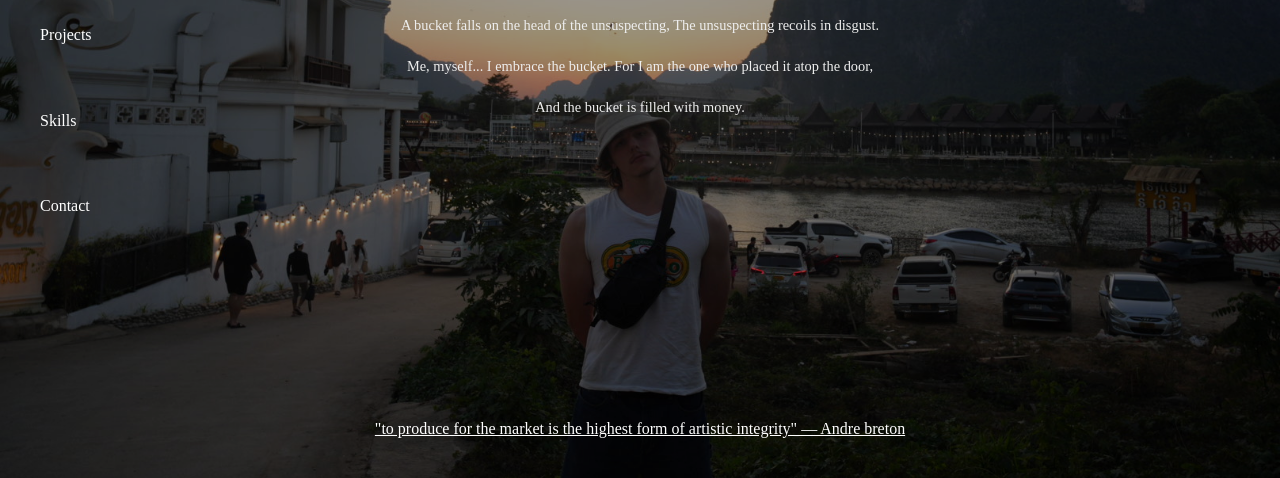
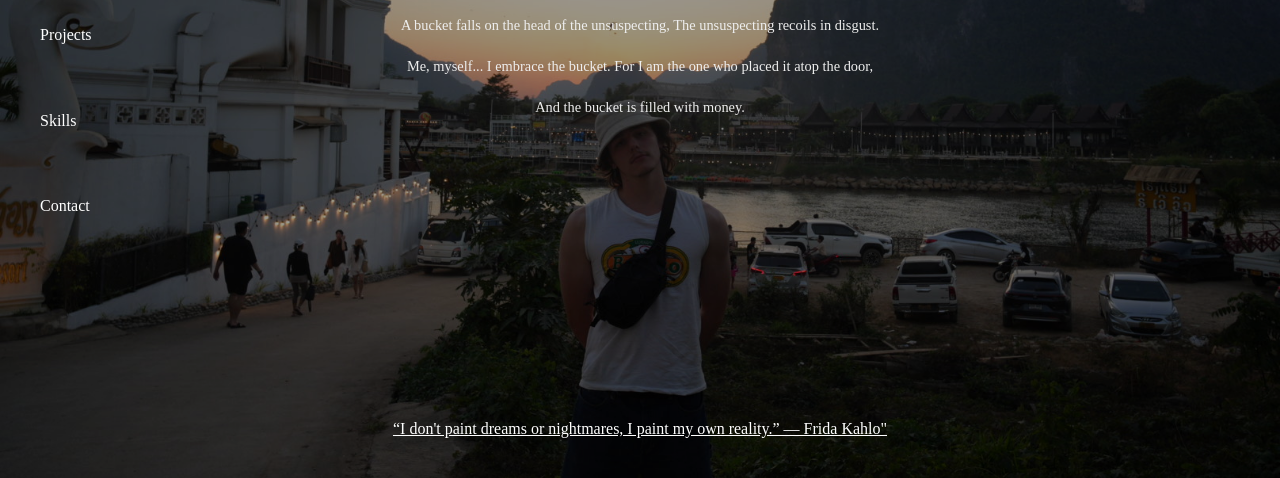
Before and after one commit to camheikens/camheikens.github.io, a plain HTML site: page about.html in a window 1280 px wide. Shown: the part 322-800 px from the top of the page. Drawn offline with Linux system fonts and the light colour scheme.

Commit message:
Update about.html

```diff
--- a/about.html
+++ b/about.html
@@ -53,7 +53,7 @@
   </div>
 
   <div class="about-links">
-      <a href="https://www.fridakahlo.org/assets/img/paintings/self-portrait-along-the-boarder-line-between-mexico-and-the-united-states.jpg" target="_blank"> "to produce for the market is the highest form of artistic integrity" — Andre breton</a>
+      <a href="https://www.fridakahlo.org/assets/img/paintings/self-portrait-along-the-boarder-line-between-mexico-and-the-united-states.jpg" target="_blank"> “I don't paint dreams or nightmares, I paint my own reality.” ― Frida Kahlo"</a>
   </div>
 
 
```
